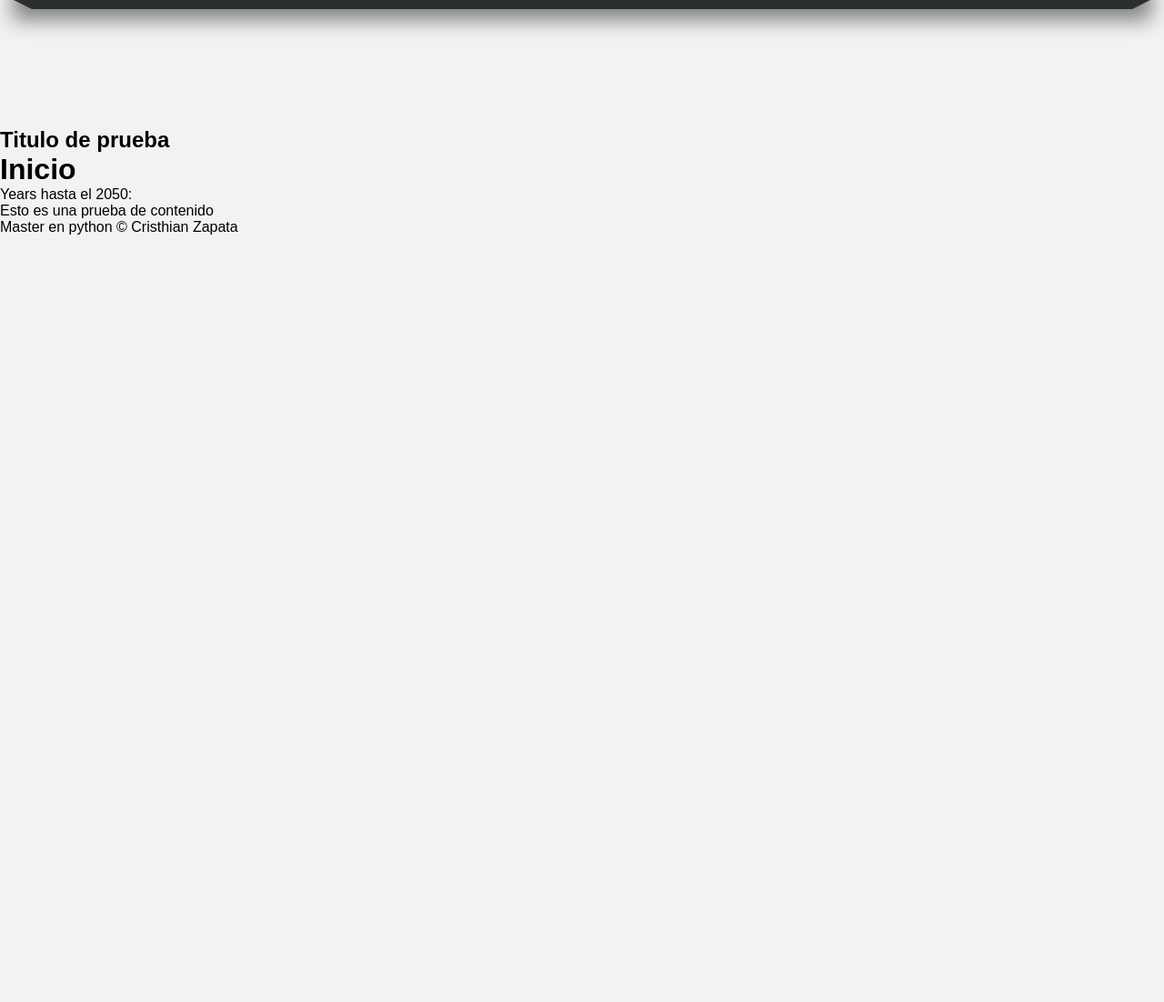
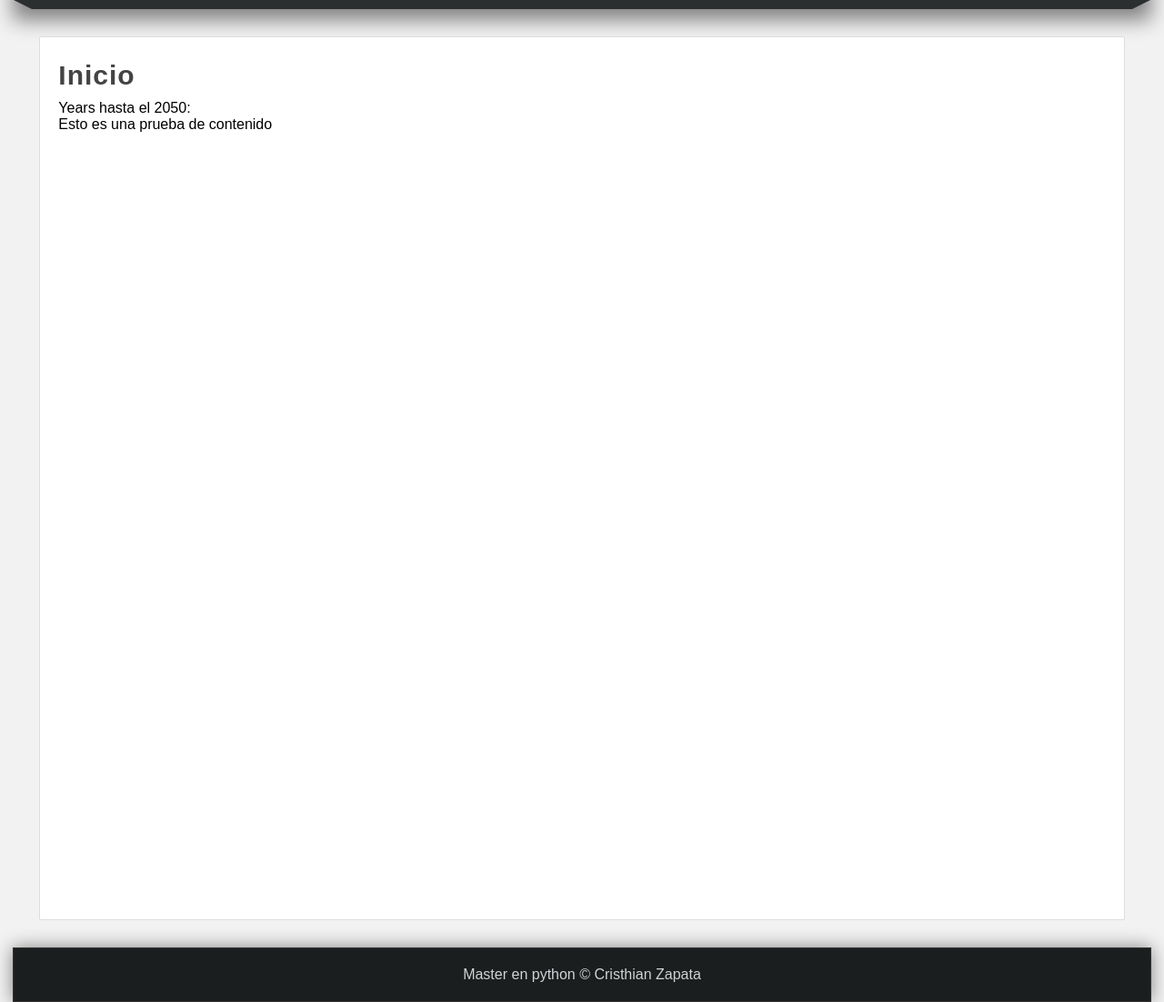
Before and after one commit to Czapata1998/Python_udemy, a Django app: page / in a window 1280 px wide. Shown: the part 182-1284 px from the top of the page at 91% size. Before the commit the page ends 440 px from the top, so only its background shows below. Run offline with Django 3.2, Linux system fonts and the light colour scheme.

Commit message:
sesion terminada

```diff
--- a/25-django/AprendiendoDjango/miapp/static/css/style.css
+++ b/25-django/AprendiendoDjango/miapp/static/css/style.css
@@ -90,7 +90,7 @@ nav ul li a:hover{
 .barra{
     width: 1250px;
     margin: 0 auto;
-    margin-bottom: 140px;
+    /* margin-bottom: 140px; */
 }
 
 .esquina-izquierda{
@@ -117,3 +117,47 @@ nav ul li a:hover{
     float: left;
 
 }
+
+
+/* estilos del contenido central */
+
+
+#content{
+    width: 1212px;
+    min-height: 930px;
+    margin: 0 auto;
+    margin-bottom: 30px;
+    margin-top: 40px;
+
+}
+
+.box{
+    background: white;
+    width: 95%;
+    min-height: 930px;
+    padding: 20px;
+    border: 1px solid #ddd;
+    margin: 0 auto;
+    border-radius: 2px;
+}
+
+.title{
+color: #444;
+letter-spacing: 1px;
+font-size: 30px;
+margin-bottom: 10px;
+margin-top: 5px;
+}
+
+footer{
+    width: 1250px;
+    background-color: #1b1e1f;
+    border: 1px solid #333;
+    color: #d1d4d6 ;
+    text-align: center;
+    padding-top: 20px;
+    padding-bottom: 20px;
+    box-shadow: 0px 0px 20px gray;
+    margin: 0 auto;
+
+}
--- a/25-django/AprendiendoDjango/miapp/templates/hola_mundo.html
+++ b/25-django/AprendiendoDjango/miapp/templates/hola_mundo.html
@@ -4,6 +4,6 @@
 
 {% block content %}
 {{ block.super }}
-<h1>Hola mundo con Django</h1>
+<h1 class="title">Hola mundo con Django</h1>
 <h3>Haciendo pruebas de contenido</h3>
 {% endblock  %}
--- a/25-django/AprendiendoDjango/miapp/templates/index.html
+++ b/25-django/AprendiendoDjango/miapp/templates/index.html
@@ -4,7 +4,7 @@
 
 
 {% block content %}
-<h1>Inicio</h1>
+<h1 class="title">Inicio</h1>
 <p>Years hasta el 2050: </p>
 <p>Esto es una prueba de contenido </p>
 {% endblock  %}
--- a/25-django/AprendiendoDjango/miapp/templates/layout.html
+++ b/25-django/AprendiendoDjango/miapp/templates/layout.html
@@ -55,11 +55,13 @@
 </div>
 
     <div id="content">
-        <h2 class="title">Titulo de prueba</h2>
-        {% block content %}
-        <!-- Codigo que viene de templates -->
-        <strong>Contenido del bloque orignial</strong>
-        {% endblock %}
+        <div class="box">
+            {% block content %}
+            <!-- Codigo que viene de templates -->
+            <strong>Contenido del bloque orignial</strong>
+            {% endblock %}
+        </div>
+
     </div>
 
     <footer>
--- a/25-django/AprendiendoDjango/miapp/templates/pagina.html
+++ b/25-django/AprendiendoDjango/miapp/templates/pagina.html
@@ -3,6 +3,6 @@
 {%block title%} Pagina de prueba {%endblock%}
 
 {%block content%}
-<h1>Pagina de mi web </h1>
+<h1 class="title">Pagina de mi web </h1>
 <p>Creado por Cristhian Zapata</p>
 {%endblock%}
```
